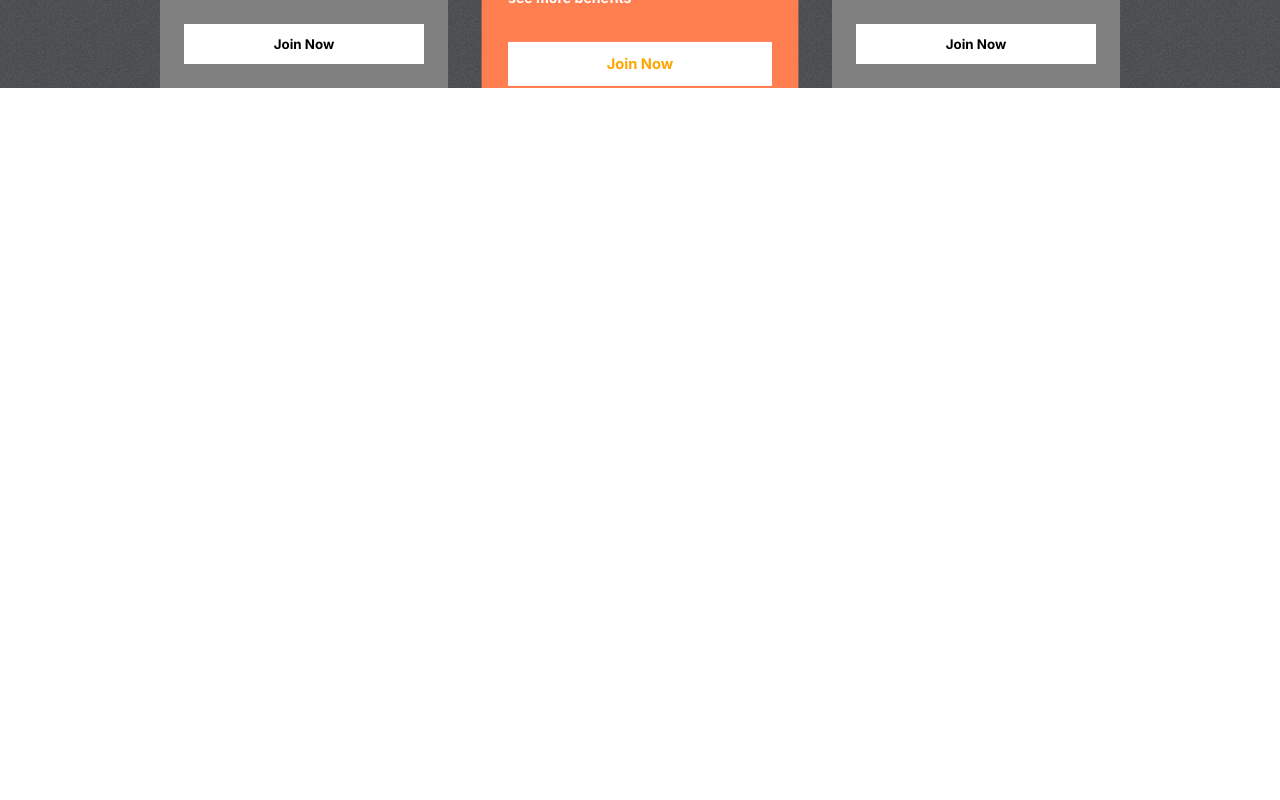
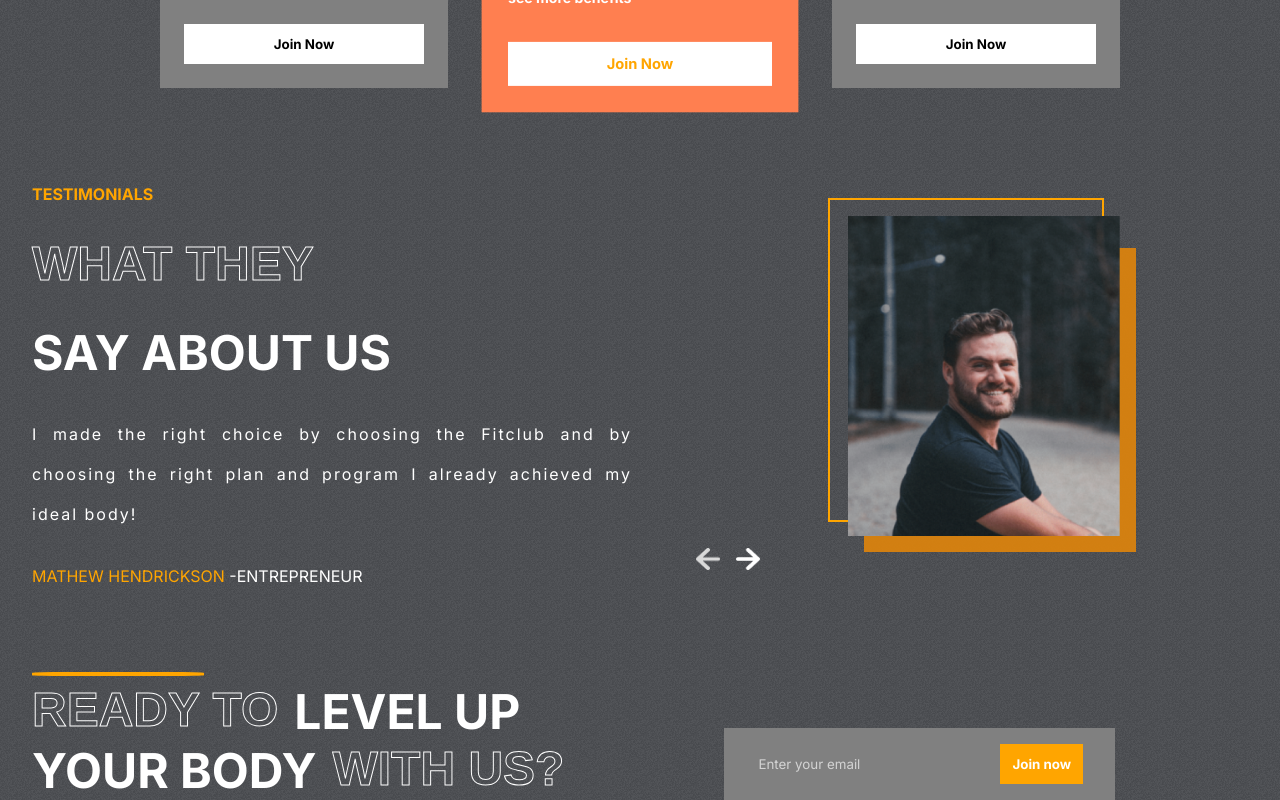
Before and after one commit to raselcsedev/fitClub-starter, a React (Create React App) app: page / in a window 1280 px wide. Shown: the part 2316-3116 px from the top of the page. Before the commit the page ends 2404 px from the top, so only its background shows below. Built offline with nearby package versions, Linux system fonts and the light colour scheme.

Commit message:
testimonials section designed

```diff
--- a/src/App.js
+++ b/src/App.js
@@ -1,8 +1,10 @@
 import './App.css';
 import Hero from './components/Hero/Hero';
+import Join from './components/Join/Join';
 import Plans from './components/Plans/Plans';
 import Programs from './components/Programs/Programs';
 import Reasons from './components/Reasons/Reasons';
+import Testimonials from './components/Testimonials/Testimonials';
 function App() {
   return (
     <div className="App">
@@ -10,6 +12,8 @@ function App() {
           <Programs />
           <Reasons />
           <Plans />
+          <Testimonials />
+          <Join />
     </div>
   );
 }
--- /dev/null
+++ b/src/components/Join/Join.css
@@ -0,0 +1,47 @@
+.join{
+    display: flex;
+    padding: 0 2rem;
+    gap: 10rem;
+}
+.left-j{
+    color: white;
+    font-size: 3rem;
+    font-weight: bold;
+    text-transform: uppercase;
+    position: relative;
+}
+.left-j>hr{
+    position: absolute;
+    width: 10.5rem;
+    border: 2px solid orange;
+    border-radius: 20%;
+    margin: -10px 0;
+}
+.left-j>div{
+    display: flex;
+    gap: 1rem;
+}
+.right-j{
+    display: flex;
+    justify-content: center;
+    align-items: flex-end;
+}
+.email-container{
+    display: flex;
+    gap: 3rem;
+    background-color: gray;
+    padding: 1rem 2rem;
+}
+.email-container>input{
+    background-color: transparent;
+    border: none;
+    outline: none;
+    color: lightgray;
+}
+::placeholder{
+    color: lightgray;
+}
+.btn-j{
+    background-color: orange;
+    color: white;
+}
--- /dev/null
+++ b/src/components/Join/Join.js
@@ -0,0 +1,28 @@
+import React from "react";
+import "./Join.css";
+
+const Join = () => {
+  return (
+    <div className="join" id="join-us">
+      <div className="left-j">
+        <hr />
+      <div>
+        <span className="stroke-text">ready to</span>
+        <span> level up</span>
+      </div>
+      <div>
+        <span>your body</span>
+        <span className="stroke-text"> with us?</span>
+      </div>
+      </div>
+      <div className="right-j">
+        <form action="" className="email-container">
+            <input type="email" name="user_name" placeholder="Enter your email" />
+            <button className="btn btn-j">Join now</button>
+        </form>
+      </div>
+    </div>
+  );
+};
+
+export default Join;
--- /dev/null
+++ b/src/components/Testimonials/Testimonials.css
@@ -0,0 +1,71 @@
+.testimonials{
+    display: flex;
+    gap: 1rem;
+    padding: 0 2rem;
+}
+.left-t{
+    flex: 1 1;
+    display: flex;
+    gap: 2rem;
+    flex-direction: column;
+    text-transform: uppercase;
+    color: white;
+}
+.left-t>:nth-child(1){
+    color: orange;
+    font-weight: bold;
+}
+
+.left-t>:nth-child(2), .left-t>:nth-child(3){
+    font-size: 3rem;
+    font-weight: bold;
+}
+.left-t>:nth-child(4){
+    text-transform: none;
+    text-align: justify;
+    letter-spacing: 2px;
+    line-height: 40px;
+}
+
+.right-t{
+    flex: 1;
+    position: relative;
+}
+.right-t>img{
+    position: absolute;
+    width: 17rem;
+    height: 20rem;
+    object-fit: cover;
+    right: 8rem;
+    top: 2rem;
+}
+.right-t>:nth-child(1){
+    position: absolute;
+    width: 17rem;
+    height: 20rem;
+    border: 2px solid orange;
+    background-color: transparent;
+    right: 9rem;
+    top: 0.9rem;
+}
+.right-t>:nth-child(2){
+    position: absolute;
+    width: 17rem;
+    height: 19rem;
+
+    background-color: transparent;
+    right: 7rem;
+    top: 4rem;
+    background: rgba(224, 132, 11, 0.909);
+}
+.arrows{
+    display: flex;
+    gap: 1rem;
+    position: absolute;
+    bottom: 1rem;
+    left: 3rem;
+}
+.arrows>img{
+    width: 1.5rem;
+    cursor: pointer;
+}
--- /dev/null
+++ b/src/components/Testimonials/Testimonials.js
@@ -0,0 +1,48 @@
+import React from "react";
+import "./Testimonials.css";
+import { testimonialsData } from "../../data/testimonialsData";
+import { useState } from "react";
+import leftArrow from '../../assets/leftArrow.png';
+import rightArrow from '../../assets/rightArrow.png';
+
+const Testimonials = () => {
+  const [selected, setSelected] = useState(0);
+  const tLength = testimonialsData.length;
+
+  return (
+    <div className="testimonials">
+      <div className="left-t">
+        <span>Testimonials</span>
+        <span className="stroke-text">What they</span>
+        <span>say about us</span>
+        <span>{testimonialsData[selected].review}</span>
+        <span>
+          <span style={{ color: "orange" }}>
+            {testimonialsData[selected].name}
+          </span>{" "}
+          -{testimonialsData[selected].status}
+        </span>
+      </div>
+      <div className="right-t">
+        <div></div>
+        <div></div>
+        <img
+         src={testimonialsData[selected].image} alt="" />
+        <div className="arrows">
+          <img
+          onClick={()=>{
+            selected ===0 ? setSelected(tLength - 1): setSelected((prev)=> prev - 1);
+        }}
+           src={leftArrow} alt="" />
+          <img
+          onClick={()=>{
+            selected === tLength - 1 ? setSelected(0): setSelected((prev)=> prev +1);
+        }}
+           src={rightArrow} alt="" />
+        </div>
+      </div>
+    </div>
+  );
+};
+
+export default Testimonials;
```
